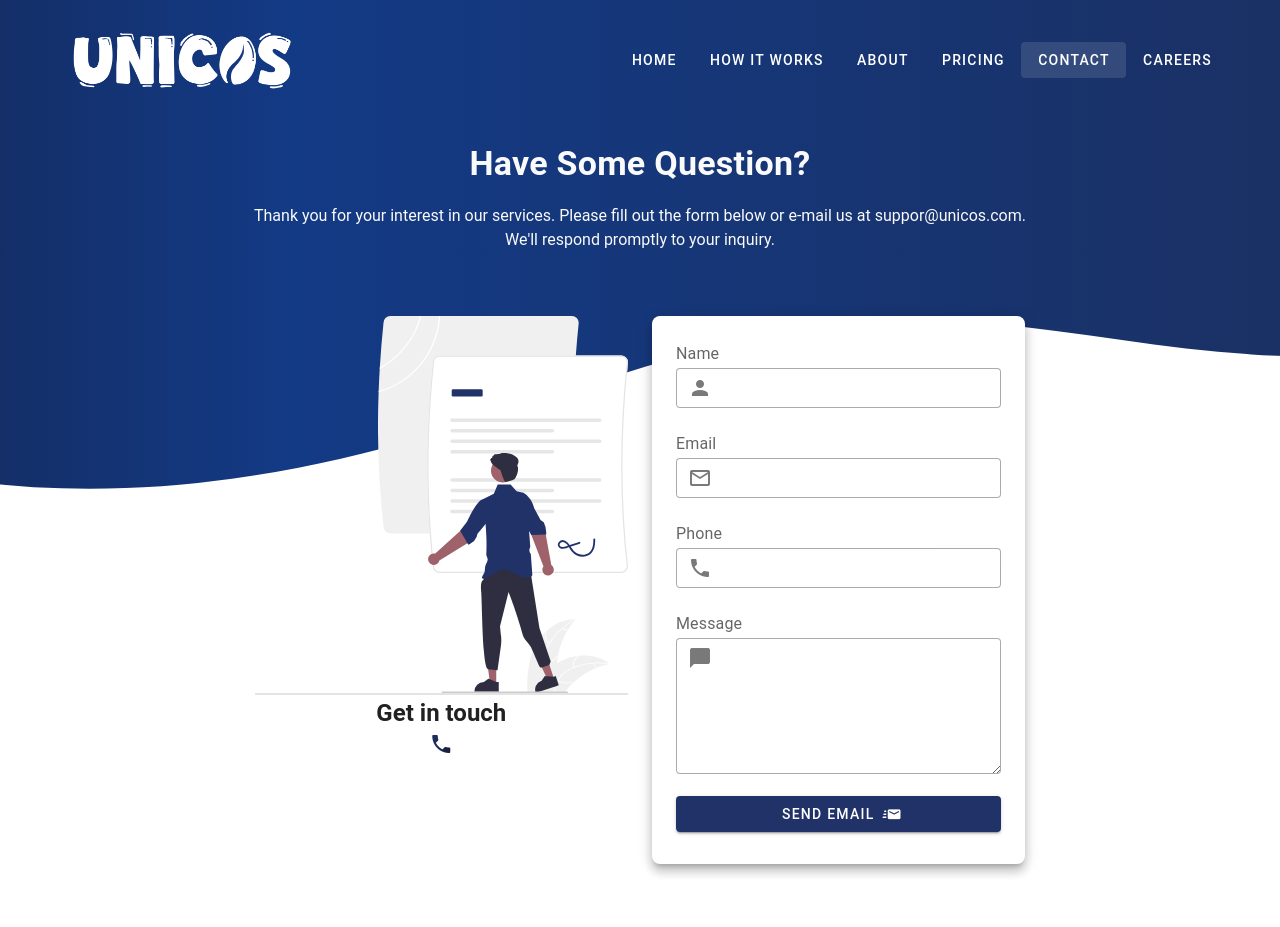
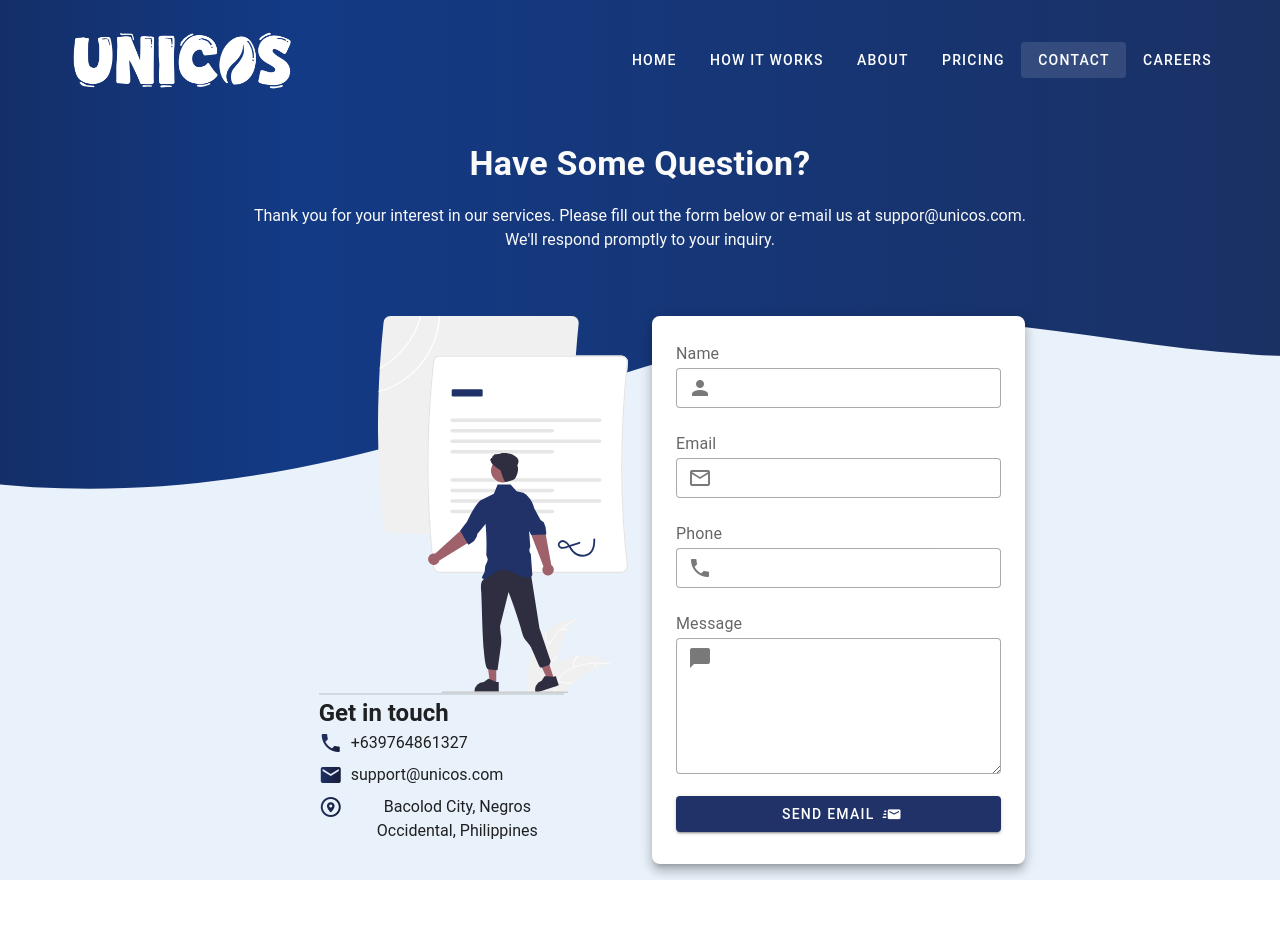
Before and after one commit to LordJato/unicos-web, a Nuxt app: page /contact in a window 1280 px wide. Shown: the top 927 px of the page. Built offline with nearby package versions, Linux system fonts and the light colour scheme.

Commit message:
modify the get in touch data

```diff
--- a/pages/contact.vue
+++ b/pages/contact.vue
@@ -29,15 +29,33 @@
           <VRow>
             <VCol cols="12" md="6" class="text-center">
               <VImg src="/img/contact/bg.svg" max-width="250" class="ms-auto" />
-              <div class="text-center">
-
-                <VDivider thickness="2"></VDivider>
-                <h1> Get in touch</h1>
-                <VIcon
-                  style="background: linear-gradient(90deg, rgba(33,50,104,1) 0%, rgba(22,26,51,1) 100%); -webkit-background-clip: text; -webkit-text-fill-color: transparent;">
-                  mdi-phone
-                </VIcon>
-              </div>
+              <div class="px-16">
+  <VDivider thickness="2"></VDivider>
+  <h1 class="text-start">Get in touch</h1>
+  <div class="d-flex flex-column">
+    <div class="d-flex align-items-center mb-2">
+      <VIcon class="me-2"
+        style="background: linear-gradient(90deg, rgba(33,50,104,1) 0%, rgba(22,26,51,1) 100%); -webkit-background-clip: text; -webkit-text-fill-color: transparent;">
+        mdi-phone
+      </VIcon>
+      <span>+639764861327</span>
+    </div>
+    <div class="d-flex align-items-center mb-2">
+      <VIcon class="me-2"
+        style="background: linear-gradient(90deg, rgba(33,50,104,1) 0%, rgba(22,26,51,1) 100%); -webkit-background-clip: text; -webkit-text-fill-color: transparent;">
+        mdi-email
+      </VIcon>
+      <span>support@unicos.com</span>
+    </div>
+    <div class="d-flex align-items-center">
+      <VIcon class="me-2"
+        style="background: linear-gradient(90deg, rgba(33,50,104,1) 0%, rgba(22,26,51,1) 100%); -webkit-background-clip: text; -webkit-text-fill-color: transparent;">
+        mdi-map-marker-circle
+      </VIcon>
+      <span>Bacolod City, Negros Occidental, Philippines</span>
+    </div>
+  </div>
+</div>
 
             </VCol>
             <VCol cols="12" md="6">
@@ -49,8 +67,7 @@
 
                 <div class="text-subtitle-1 text-medium-emphasis">Email</div>
 
-                <VTextField density="compact" prepend-inner-icon="mdi-email-outline"
-                  variant="outlined"></VTextField>
+                <VTextField density="compact" prepend-inner-icon="mdi-email-outline" variant="outlined"></VTextField>
 
                 <div class="text-subtitle-1 text-medium-emphasis">Phone</div>
 
@@ -97,5 +114,6 @@
   display: flex;
   justify-content: center;
   align-items: center;
+  background-color: #e9f2fb;
 }
 </style>
```
